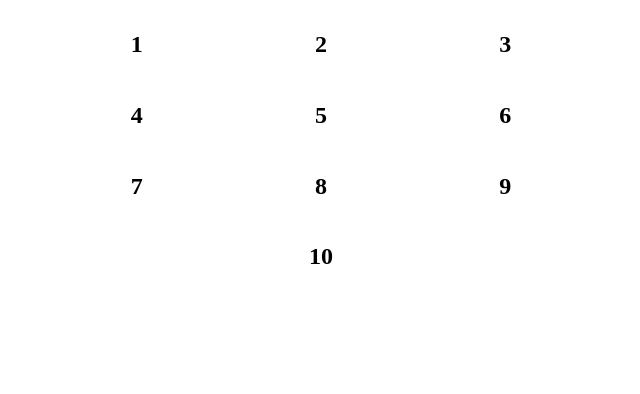
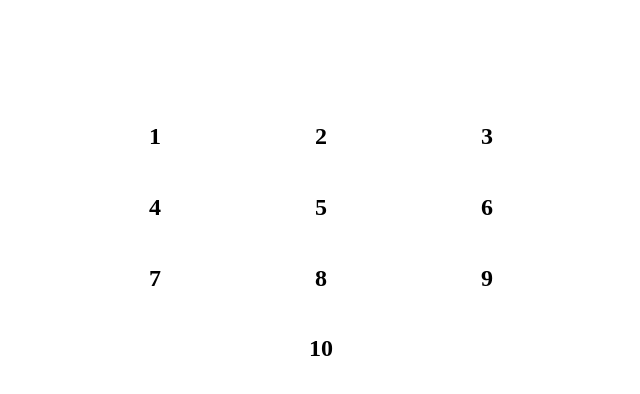
Before and after one commit to garrowat/js-bowling, a React app: page / in a window 1280 px wide. Shown: the top 394 px of the page, without its empty margins (319-959 px from the left). Built offline with nearby package versions, Linux system fonts and the light colour scheme; the HTML template or start-up script is replaced by a standard one.

Commit message:
Break pinPad table down into padRow, padButton components, add click handler and state to track clicks

```diff
--- /dev/null
+++ b/client/src/components/padButton.jsx
@@ -0,0 +1,19 @@
+import React from 'react';
+
+const PadButton = ({ padNumber, toggleCell }) => {
+  const handleClick = (cellNumber) => {
+    toggleCell(cellNumber);
+  };
+
+  return (
+    <td
+      align="center"
+      style={{ width: '33%', cursor: 'pointer' }}
+      onClick={() => handleClick(padNumber)}
+    >
+      <h2>{padNumber || ''}</h2>
+    </td>
+  );
+};
+
+export default PadButton;
--- /dev/null
+++ b/client/src/components/padRow.jsx
@@ -0,0 +1,15 @@
+import React from 'react';
+import PadButton from './padButton.jsx';
+
+const PadRow = ({ rowNumber, toggleCell }) => (
+  <tr>
+    {
+      [1, 2, 3].map((cell) => {
+        const padNumber = cell + (3 * rowNumber);
+        return <PadButton key={`pad${padNumber}`} padNumber={padNumber} toggleCell={toggleCell} />;
+      })
+    }
+  </tr>
+);
+
+export default PadRow;
--- a/client/src/components/pinpad.jsx
+++ b/client/src/components/pinpad.jsx
@@ -1,31 +1,47 @@
 import React from 'react';
+import PadButton from './padButton.jsx';
+import PadRow from './padRow.jsx';
 
 class Pinpad extends React.Component {
   constructor() {
     super();
     this.state = {
+      clickedCells: {
+        1: false,
+        2: false,
+        3: false,
+        4: false,
+        5: false,
+        6: false,
+        7: false,
+        8: false,
+        9: false,
+        10: false,
+      },
+    };
 
-    };
+    this.toggleCell = this.toggleCell.bind(this);
+  }
+
+  toggleCell(cell) {
+    console.log(cell);
+    const { clickedCells } = this.state;
+    clickedCells[cell] = !clickedCells[cell];
+    this.setState({ clickedCells });
   }
 
   render() {
     return (
       <div style={{ textAlign: 'center' }}>
-        <table align="center" width="500">
+        <table style={{ margin: '100px auto', width: 500 }}>
           <tbody>
             {
-              [0, 1, 2].map((row) => (
-                <tr>
-                  {
-                    [1, 2, 3].map((cell) => <td align="center"><h2>{cell + (3 * row)}</h2></td>)
-                  }
-                </tr>
-              ))
+              [0, 1, 2].map((row) => <PadRow key={`row${row}`} rowNumber={row} toggleCell={this.toggleCell} />)
             }
             <tr>
-              <td />
-              <td><h2>10</h2></td>
-              <td />
+              <PadButton />
+              <PadButton key="pad10" padNumber={10} toggleCell={this.toggleCell} />
+              <PadButton />
             </tr>
           </tbody>
         </table>
```
